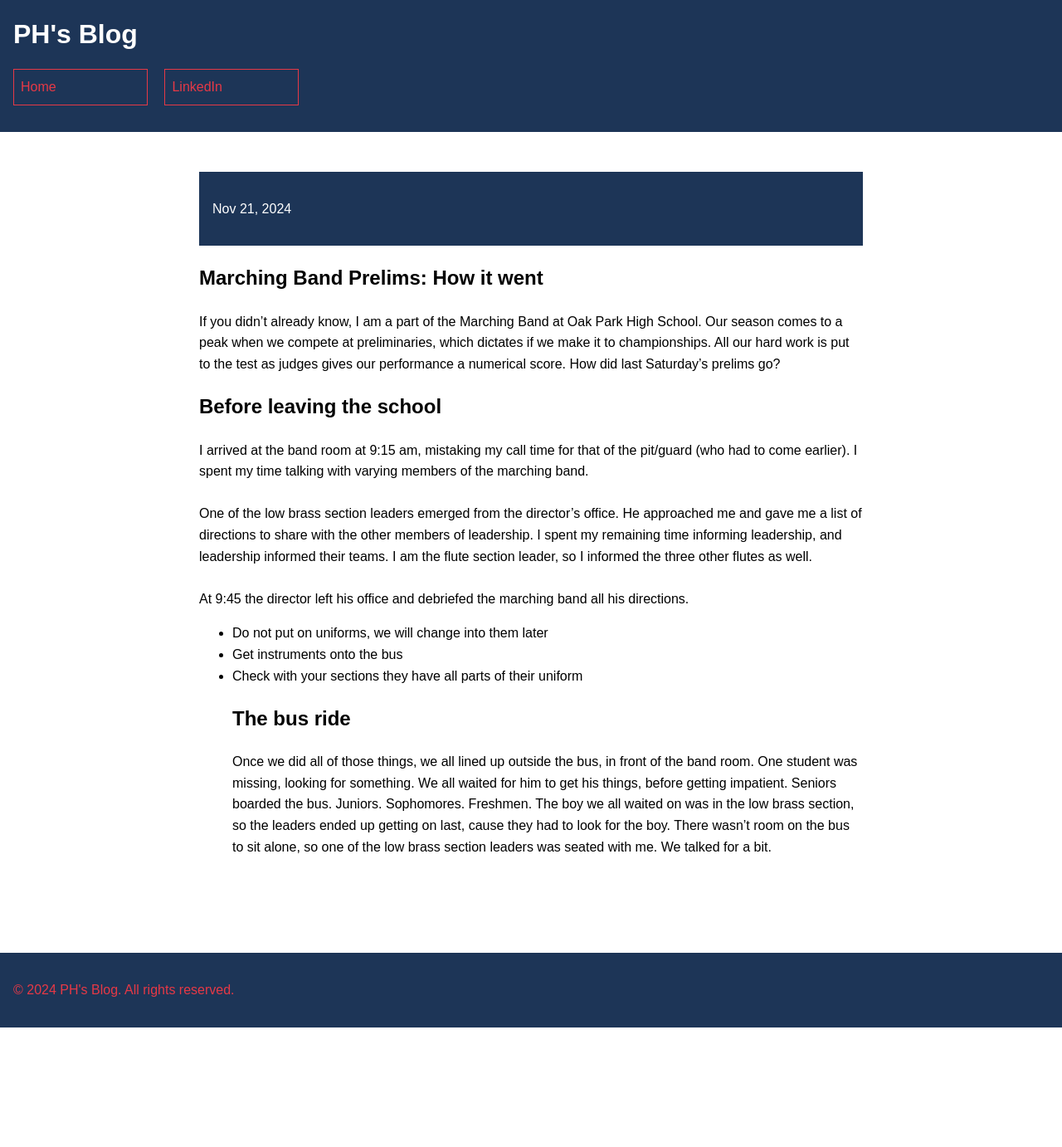
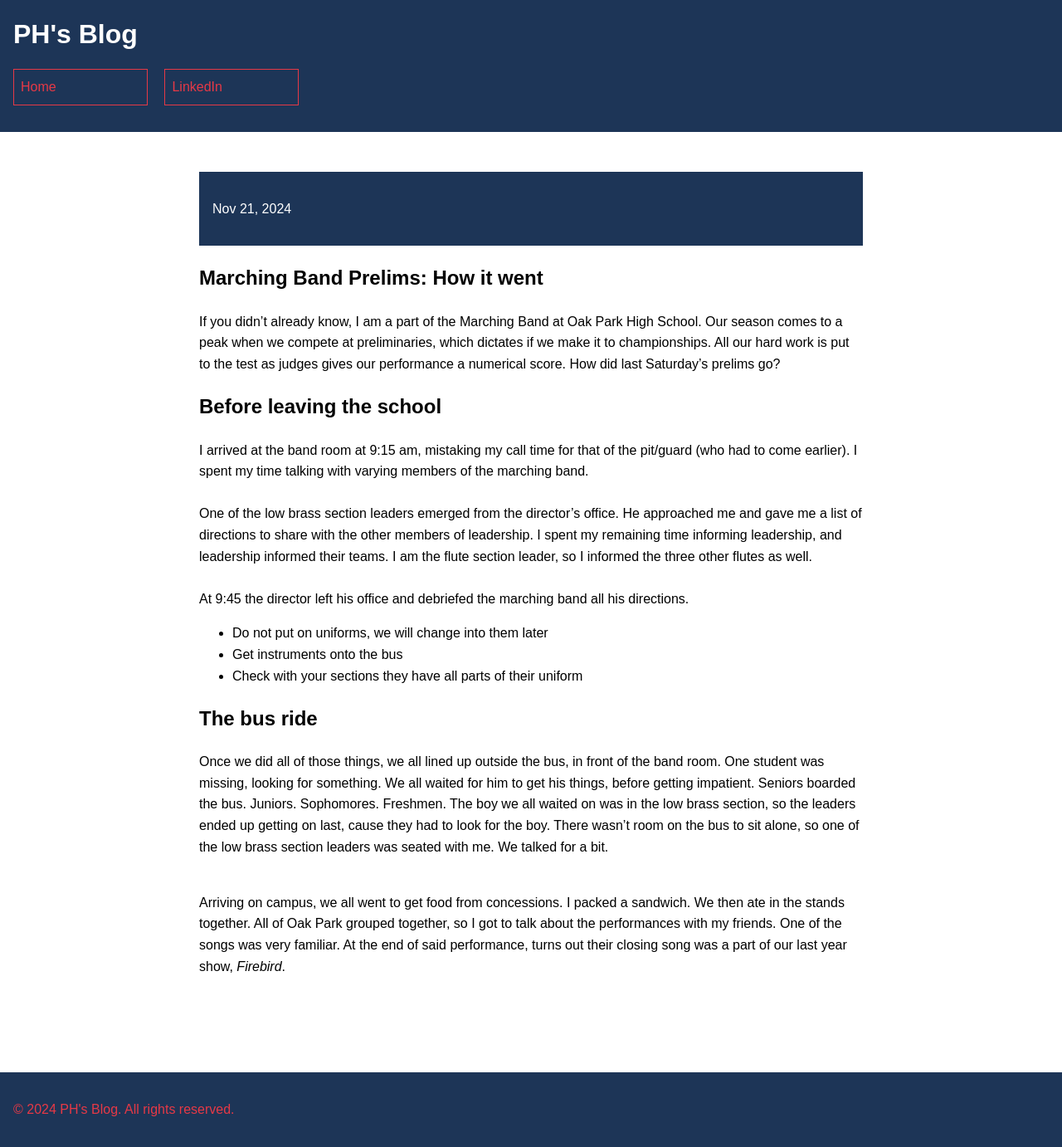
Before and after one commit to CaptainSapphire/PH-s-Blog, a Jekyll site: the page built from _posts/2024-11-21-Prelims.md, in a window 1280 px wide. Shown: the whole page at 83% size. Built offline with Jekyll 4.4.1, drawn with Linux system fonts in a browser that asks for light colours; our own code applies the rules of GitHub Pages for plain Markdown files; before the commit the page ends 1238 px from its top, so only the background shows below that.

Commit message:
Update 2024-11-21-Prelims.md

```diff
--- a/_posts/2024-11-21-Prelims.md
+++ b/_posts/2024-11-21-Prelims.md
@@ -10,5 +10,8 @@ At 9:45 the director left his office and debriefed the marching band all his dir
 - Do not put on uniforms, we will change into them later
 - Get instruments onto the bus
 - Check with your sections they have all parts of their uniform
+
 # The bus ride
 Once we did all of those things, we all lined up outside the bus, in front of the band room. One student was missing, looking for something. We all waited for him to get his things, before getting impatient. Seniors boarded the bus. Juniors. Sophomores. Freshmen. The boy we all waited on was in the low brass section, so the leaders ended up getting on last, cause they had to look for the boy. There wasn't room on the bus to sit alone, so one of the low brass section leaders was seated with me. We talked for a bit. <br><br>
+
+Arriving on campus, we all went to get food from concessions. I packed a sandwich. We then ate in the stands together. All of Oak Park grouped together, so I got to talk about the performances with my friends. One of the songs was very familiar. At the end of said performance, turns out their closing song was a part of our last year show, *Firebird*. <br><br>
```
